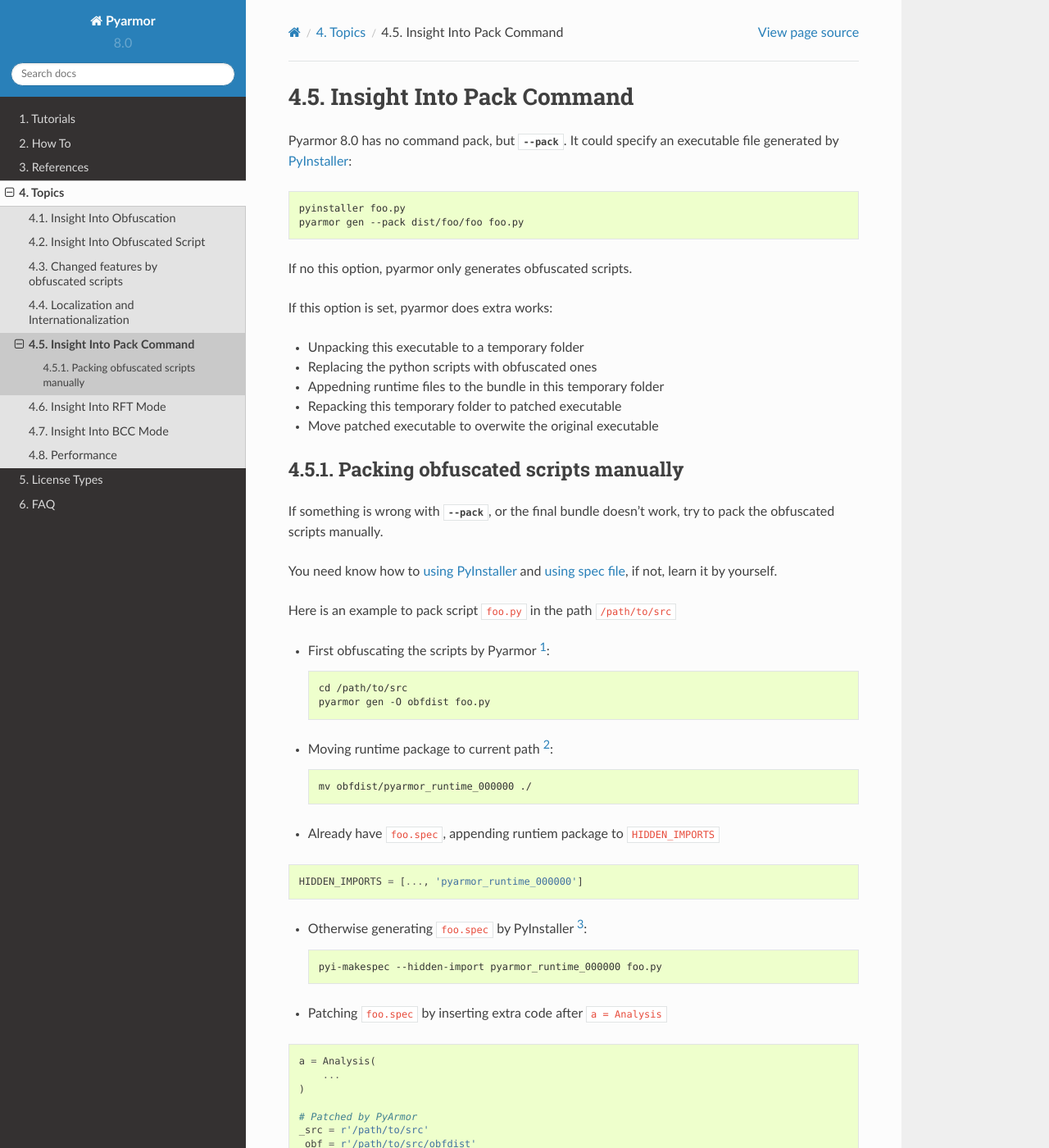
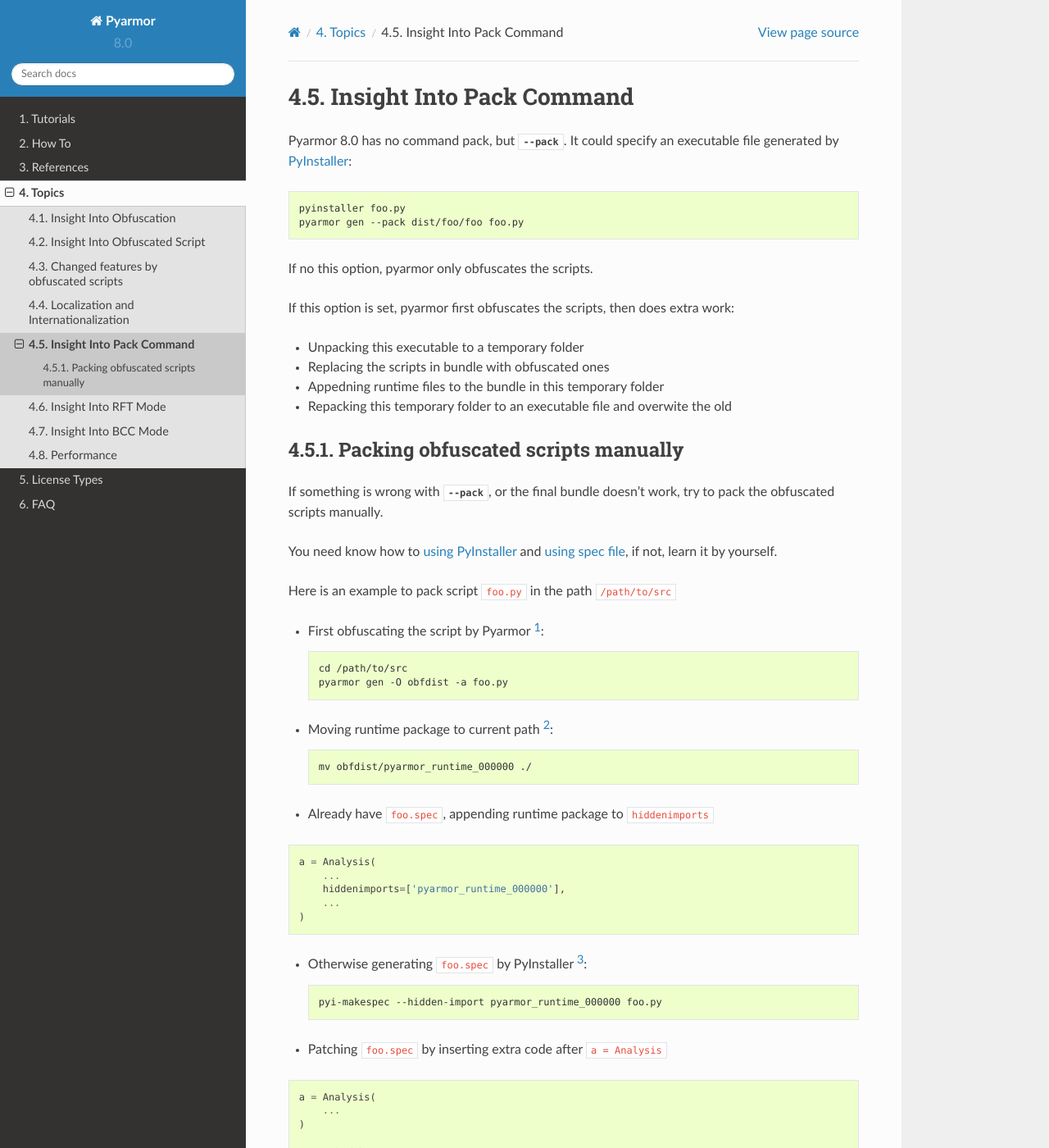
Before and after one commit to dashingsoft/pyarmor, a Sphinx documentation site: the page built from docs/topic/repack.rst, in a window 1280 px wide and 1400 px high. Shown: the whole window at 82% size. Built offline with Sphinx 7.4.7 and the Read the Docs theme 2.0.0, drawn with Linux system fonts in a browser that asks for light colours; some of the changed text lies outside the part shown.

Commit message:
Refine doc

```diff
--- a/docs/topic/repack.rst
+++ b/docs/topic/repack.rst
@@ -13,15 +13,15 @@
   pyinstaller foo.py
   pyarmor gen --pack dist/foo/foo foo.py
 
-If no this option, pyarmor only generates obfuscated scripts.
+If no this option, pyarmor only obfuscates the scripts.
 
-If this option is set, pyarmor does extra works:
+If this option is set, pyarmor first obfuscates the scripts, then does
+extra work:
 
 * Unpacking this executable to a temporary folder
-* Replacing the python scripts with obfuscated ones
+* Replacing the scripts in bundle with obfuscated ones
 * Appedning runtime files to the bundle in this temporary folder
-* Repacking this temporary folder to patched executable
-* Move patched executable to overwite the original executable
+* Repacking this temporary folder to an executable file and overwite the old
 
 Packing obfuscated scripts manually
 ===================================
@@ -37,20 +37,24 @@
 
 Here is an example to pack script ``foo.py`` in the path ``/path/to/src``
 
-* First obfuscating the scripts by Pyarmor [#]_::
+* First obfuscating the script by Pyarmor [#]_::
 
     cd /path/to/src
-    pyarmor gen -O obfdist foo.py
+    pyarmor gen -O obfdist -a foo.py
 
 * Moving runtime package to current path [#]_::
 
     mv obfdist/pyarmor_runtime_000000 ./
 
-* Already have ``foo.spec``, appending runtiem package to ``HIDDEN_IMPORTS``
+* Already have ``foo.spec``, appending runtime package to ``hiddenimports``
 
 .. code-block:: python
 
-    HIDDEN_IMPORTS = [..., 'pyarmor_runtime_000000']
+    a = Analysis(
+        ...
+        hiddenimports=['pyarmor_runtime_000000'],
+        ...
+    )
 
 * Otherwise generating ``foo.spec`` by PyInstaller [#]_::
 
```
Also changed, not shown: other parts of docs/topic/repack.rst (+2 -0 lines).
